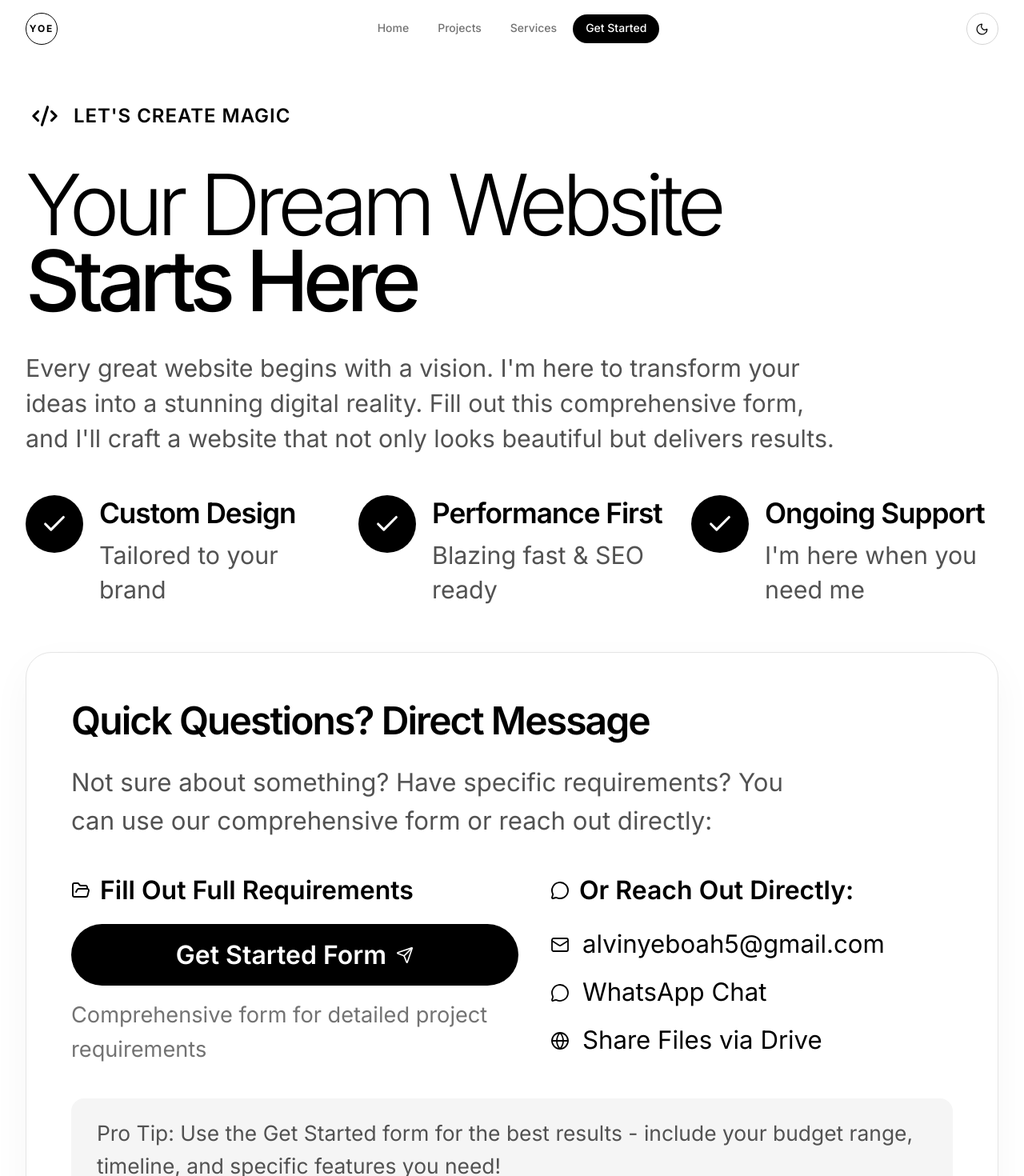
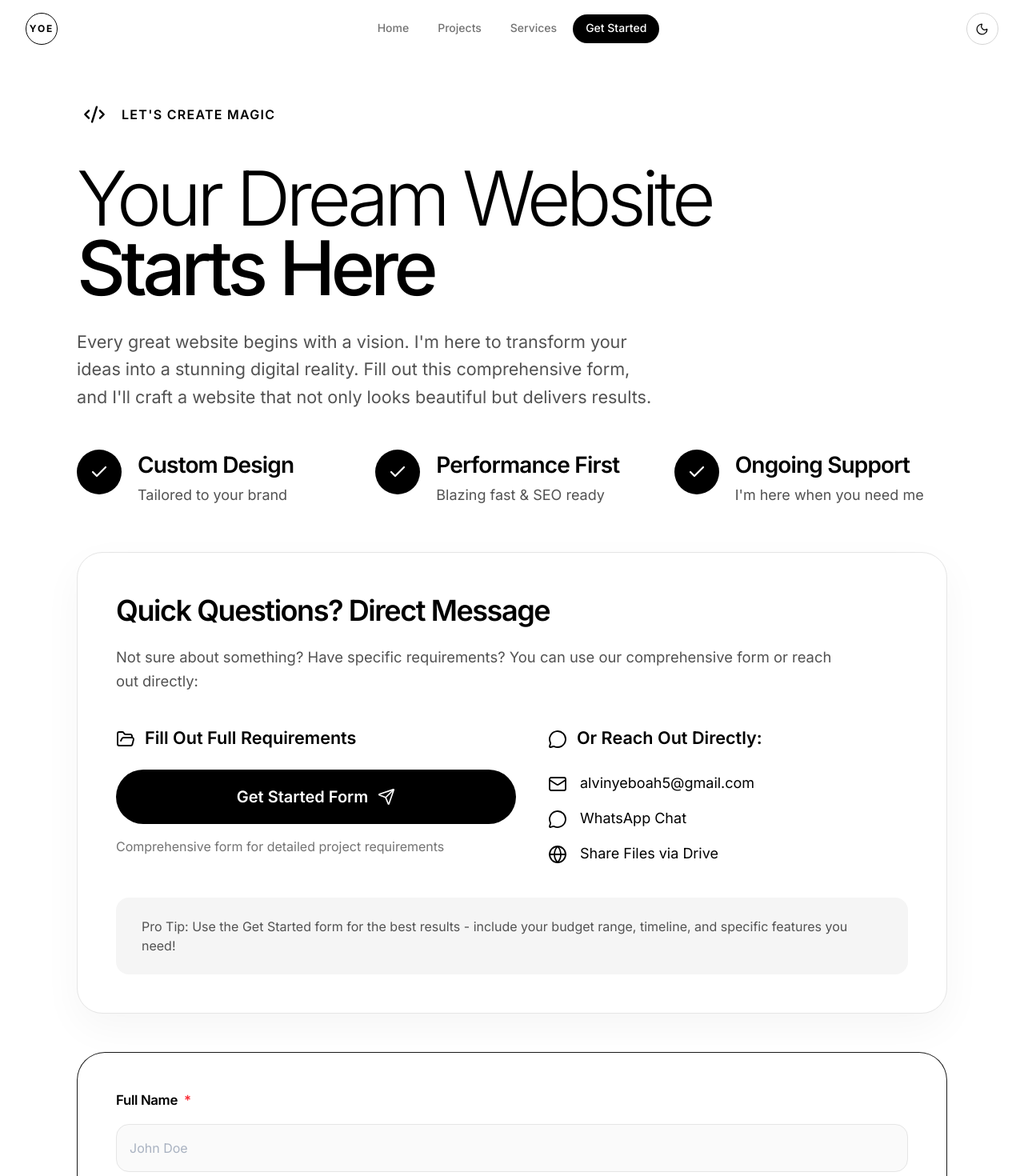
Before and after one commit to yeboaheric/yeboaheric-portfolio, a Next.js app: page /get-started in a window 1280 px wide. Shown: the top 1470 px of the page at 80% size. Built offline with nearby package versions, Linux system fonts and the light colour scheme.

Commit message:
Refine get-started font and layout

```diff
--- a/app/globals.css
+++ b/app/globals.css
@@ -1,8 +1,7 @@
-@import url("https://fonts.googleapis.com/css2?family=Inter:wght@300;400;500;600;700;800&display=swap");
 @import "tailwindcss";
 
 @theme {
-  --font-sans: "Inter", "Inter Fallback", ui-sans-serif, system-ui, sans-serif;
+  --font-sans: var(--font-inter), "Inter Fallback", ui-sans-serif, system-ui, sans-serif;
   --font-mono: "Geist Mono", "SFMono-Regular", ui-monospace, monospace;
 }
 
@@ -44,6 +43,8 @@ body {
   background: var(--background);
   color: var(--foreground);
   font-family: var(--font-sans);
+  -webkit-font-smoothing: antialiased;
+  -moz-osx-font-smoothing: grayscale;
   text-rendering: geometricPrecision;
 }
 
@@ -364,21 +365,21 @@ textarea {
   border-radius: 1rem;
   background: #fafafa;
   color: var(--color-primary);
-  font-size: clamp(1.05rem, 1.55vw, 1.35rem);
-  line-height: 1.5;
+  font-size: clamp(1rem, 1vw, 1.05rem);
+  line-height: 1.55;
   outline: none;
   transition: border-color 180ms ease, box-shadow 180ms ease, background-color 180ms ease;
 }
 
 .get-started-input,
 .get-started-select {
-  min-height: 4.5rem;
-  padding: 0 1.25rem;
+  min-height: 3.75rem;
+  padding: 0 1rem;
 }
 
 .get-started-textarea {
-  min-height: 10rem;
-  padding: 1.15rem 1.25rem;
+  min-height: 9rem;
+  padding: 1rem;
   resize: vertical;
 }
 
@@ -406,11 +407,11 @@ textarea {
   display: flex;
   align-items: center;
   gap: 0.9rem;
-  min-height: 4.2rem;
+  min-height: 3.5rem;
   border: 1px solid var(--color-border);
   border-radius: 0.9rem;
   background: #ffffff;
-  padding: 0.85rem 1.1rem;
+  padding: 0.75rem 1rem;
   transition: border-color 180ms ease, background-color 180ms ease;
 }
 
--- a/app/layout.tsx
+++ b/app/layout.tsx
@@ -1,6 +1,13 @@
 import type { Metadata } from "next";
+import { Inter } from "next/font/google";
 import { MotionProvider } from "@/components/motion-provider";
 import "./globals.css";
+
+const inter = Inter({
+  subsets: ["latin"],
+  variable: "--font-inter",
+  display: "swap",
+});
 
 export const metadata: Metadata = {
   title: "Eric Yeboah | Creative Engineer",
@@ -14,8 +21,8 @@ export default function RootLayout({
   children: React.ReactNode;
 }>) {
   return (
-    <html lang="en" data-scroll-behavior="smooth">
-      <body>
+    <html lang="en" data-scroll-behavior="smooth" className={inter.variable}>
+      <body className="font-sans antialiased">
         <MotionProvider>{children}</MotionProvider>
       </body>
     </html>
--- a/components/get-started-page.tsx
+++ b/components/get-started-page.tsx
@@ -242,11 +242,11 @@ export function GetStartedPage() {
 
   return (
     <div className="get-started-page bg-white text-black">
-      <main className="mx-auto max-w-7xl px-5 pb-24 pt-8 sm:px-6 lg:px-8">
-        <section className="mx-auto max-w-7xl pb-14 pt-4">
-          <div className="inline-flex items-center gap-3 text-xl font-semibold uppercase tracking-[0.04em] text-black sm:text-2xl">
-            <span className="inline-flex h-12 w-12 items-center justify-center rounded-full bg-white">
-              <Code2 size={34} strokeWidth={2.2} />
+      <main className="mx-auto max-w-6xl px-5 pb-24 pt-8 sm:px-6 lg:px-8">
+        <section className="mx-auto max-w-6xl pb-14 pt-4">
+          <div className="inline-flex items-center gap-3 text-sm font-semibold uppercase tracking-[0.08em] text-black sm:text-base">
+            <span className="inline-flex h-11 w-11 items-center justify-center rounded-full bg-white">
+              <Code2 size={28} strokeWidth={2.1} />
             </span>
             <span>LET&apos;S CREATE MAGIC</span>
           </div>
@@ -255,13 +255,13 @@ export function GetStartedPage() {
             initial={reduceMotion ? false : { opacity: 0, y: 28, filter: "blur(8px)" }}
             animate={reduceMotion ? undefined : { opacity: 1, y: 0, filter: "blur(0px)" }}
             transition={{ duration: 0.7, ease: softEase }}
-            className="mt-10 max-w-5xl text-balance text-[4rem] font-light leading-[0.9] tracking-[-0.07em] text-black sm:text-[5.2rem] lg:text-[6.6rem]"
+            className="mt-10 max-w-5xl text-balance text-[3.5rem] font-light leading-[0.92] tracking-[-0.06em] text-black sm:text-[4.7rem] lg:text-[5.9rem]"
           >
             Your Dream Website
             <span className="block font-medium">Starts Here</span>
           </motion.h1>
 
-          <p className="mt-10 max-w-5xl text-balance text-2xl leading-[1.45] text-neutral-600 sm:text-[1.9rem]">
+          <p className="mt-8 max-w-4xl text-balance text-lg leading-[1.6] text-neutral-600 sm:text-[1.35rem]">
             Every great website begins with a vision. I&apos;m here to transform your ideas into a
             stunning digital reality. Fill out this comprehensive form, and I&apos;ll craft a website that
             not only looks beautiful but delivers results.
@@ -270,52 +270,52 @@ export function GetStartedPage() {
           <div className="mt-12 grid gap-8 lg:grid-cols-3">
             {benefits.map((benefit) => (
               <div key={benefit.title} className="flex items-start gap-5">
-                <span className="inline-flex h-[4.5rem] w-[4.5rem] shrink-0 items-center justify-center rounded-full bg-black text-white">
-                  <Check size={34} strokeWidth={2.2} />
+                <span className="inline-flex h-14 w-14 shrink-0 items-center justify-center rounded-full bg-black text-white">
+                  <Check size={24} strokeWidth={2.2} />
                 </span>
                 <div>
-                  <h2 className="text-2xl font-semibold tracking-[-0.03em] text-black sm:text-[2.2rem]">
+                  <h2 className="text-xl font-semibold tracking-[-0.03em] text-black sm:text-[1.75rem]">
                     {benefit.title}
                   </h2>
-                  <p className="mt-2 text-xl text-neutral-600 sm:text-[1.9rem]">{benefit.description}</p>
+                  <p className="mt-1 text-base text-neutral-600 sm:text-lg">{benefit.description}</p>
                 </div>
               </div>
             ))}
           </div>
         </section>
 
-        <section className="mx-auto max-w-7xl rounded-[2rem] border border-neutral-200 bg-white p-6 shadow-[0_18px_50px_rgba(0,0,0,0.04)] sm:p-10 lg:p-14">
-          <h2 className="text-3xl font-semibold tracking-[-0.04em] text-black sm:text-[3rem]">
+        <section className="mx-auto max-w-6xl rounded-[2rem] border border-neutral-200 bg-white p-6 shadow-[0_18px_50px_rgba(0,0,0,0.04)] sm:p-10 lg:p-12">
+          <h2 className="text-2xl font-semibold tracking-[-0.04em] text-black sm:text-[2.25rem]">
             Quick Questions? Direct Message
           </h2>
-          <p className="mt-6 max-w-4xl text-xl leading-[1.55] text-neutral-600 sm:text-[1.95rem]">
+          <p className="mt-5 max-w-4xl text-base leading-[1.65] text-neutral-600 sm:text-[1.15rem]">
             Not sure about something? Have specific requirements? You can use our comprehensive form or reach out directly:
           </p>
 
           <div className="mt-10 grid gap-10 lg:grid-cols-[1fr_0.9fr] lg:items-start">
             <div>
-              <p className="inline-flex items-center gap-3 text-xl font-semibold text-black sm:text-[2rem]">
+              <p className="inline-flex items-center gap-3 text-lg font-semibold text-black sm:text-[1.35rem]">
                 <FolderOpen size={24} strokeWidth={1.9} />
                 Fill Out Full Requirements
               </p>
               <a
                 href="#intro-form"
-                className="mt-5 inline-flex min-h-[4.8rem] w-full items-center justify-center gap-3 rounded-full bg-black px-8 text-2xl font-semibold text-white transition hover:bg-neutral-800 sm:text-[2rem]"
+                className="mt-5 inline-flex min-h-[4.25rem] w-full items-center justify-center gap-3 rounded-full bg-black px-8 text-lg font-semibold text-white transition hover:bg-neutral-800 sm:text-xl"
               >
                 Get Started Form
                 <Send size={22} strokeWidth={1.8} />
               </a>
-              <p className="mt-4 text-lg text-neutral-500 sm:text-[1.7rem]">
+              <p className="mt-4 text-sm text-neutral-500 sm:text-base">
                 Comprehensive form for detailed project requirements
               </p>
             </div>
 
             <div>
-              <p className="inline-flex items-center gap-3 text-xl font-semibold text-black sm:text-[2rem]">
+              <p className="inline-flex items-center gap-3 text-lg font-semibold text-black sm:text-[1.35rem]">
                 <MessageCircle size={24} strokeWidth={1.9} />
                 Or Reach Out Directly:
               </p>
-              <div className="mt-6 grid gap-4 text-xl text-black sm:text-[1.95rem]">
+              <div className="mt-6 grid gap-4 text-base text-black sm:text-lg">
                 <a href="mailto:alvinyeboah5@gmail.com" className="inline-flex items-center gap-4 hover:text-neutral-700">
                   <Mail size={24} strokeWidth={1.8} />
                   alvinyeboah5@gmail.com
@@ -332,12 +332,12 @@ export function GetStartedPage() {
             </div>
           </div>
 
-          <div className="mt-10 rounded-2xl bg-neutral-100 px-6 py-6 text-lg text-neutral-600 sm:px-8 sm:text-[1.65rem]">
+          <div className="mt-10 rounded-2xl bg-neutral-100 px-6 py-6 text-sm text-neutral-600 sm:px-8 sm:text-base">
             Pro Tip: Use the Get Started form for the best results - include your budget range, timeline, and specific features you need!
           </div>
         </section>
 
-        <form id="intro-form" className="mx-auto mt-12 max-w-7xl space-y-10">
+        <form id="intro-form" className="mx-auto mt-12 max-w-6xl space-y-10">
           <FormShell rounded="3xl">
             <div className="grid gap-8 sm:gap-10">
               {introFields.map((field) => (
@@ -362,16 +362,16 @@ export function GetStartedPage() {
           <section className="rounded-[1.8rem] border-[3px] border-black bg-white px-6 py-8 sm:px-8 sm:py-10">
             <div className="flex flex-col gap-6 lg:flex-row lg:items-center lg:justify-between">
               <div>
-                <h2 className="text-3xl font-medium tracking-[-0.04em] text-black sm:text-[3.4rem]">
+                <h2 className="text-2xl font-medium tracking-[-0.04em] text-black sm:text-[2.4rem]">
                   Ready to begin?
                 </h2>
-                <p className="mt-3 text-xl leading-8 text-neutral-600 sm:text-[1.9rem]">
+                <p className="mt-3 text-base leading-7 text-neutral-600 sm:text-lg">
                   Submit your requirements and let&apos;s create something amazing together
                 </p>
               </div>
               <button
                 type="submit"
-                className="inline-flex min-h-[4.8rem] items-center justify-center gap-3 rounded-full bg-black px-9 text-2xl font-semibold text-white transition hover:bg-neutral-800 sm:min-w-[21rem] sm:text-[1.95rem]"
+                className="inline-flex min-h-[4.25rem] items-center justify-center gap-3 rounded-full bg-black px-9 text-lg font-semibold text-white transition hover:bg-neutral-800 sm:min-w-[18rem] sm:text-xl"
               >
                 Submit Requirements
                 <Send size={22} strokeWidth={1.8} />
@@ -413,10 +413,10 @@ function AccordionSection({
             <Icon size={24} strokeWidth={1.9} />
           </span>
           <div className="min-w-0">
-            <h2 className="text-2xl font-medium tracking-[-0.03em] text-black sm:text-[2.2rem]">
+            <h2 className="text-xl font-medium tracking-[-0.03em] text-black sm:text-[1.7rem]">
               {section.title}
             </h2>
-            <p className="mt-1 text-lg text-neutral-500 sm:text-[1.55rem]">{section.subtitle}</p>
+            <p className="mt-1 text-sm text-neutral-500 sm:text-base">{section.subtitle}</p>
           </div>
         </div>
         <span
@@ -513,7 +513,7 @@ function FieldRenderer({ field }: { field: Field }) {
 
     return (
       <fieldset className="grid gap-4">
-        <legend className="text-xl font-semibold tracking-[-0.02em] text-black sm:text-[1.8rem]">
+        <legend className="text-base font-semibold tracking-[-0.02em] text-black sm:text-[1.05rem]">
           {field.label}
         </legend>
         <div className={`grid gap-4 ${columns}`}>
@@ -526,7 +526,7 @@ function FieldRenderer({ field }: { field: Field }) {
                 className="get-started-checkline"
               >
                 <input id={optionId} type="checkbox" className="get-started-checkbox" />
-                <span className="text-lg text-black sm:text-[1.55rem]">{option}</span>
+                <span className="text-base text-black sm:text-[1.05rem]">{option}</span>
               </label>
             );
           })}
@@ -560,7 +560,7 @@ function FieldRenderer({ field }: { field: Field }) {
 
 function FieldLabel({ label, required }: { label: string; required?: boolean }) {
   return (
-    <span className="text-xl font-semibold tracking-[-0.02em] text-black sm:text-[1.8rem]">
+    <span className="text-base font-semibold tracking-[-0.02em] text-black sm:text-[1.05rem]">
       {label}
       {required ? <span className="ml-2 text-red-500">*</span> : null}
     </span>
```
